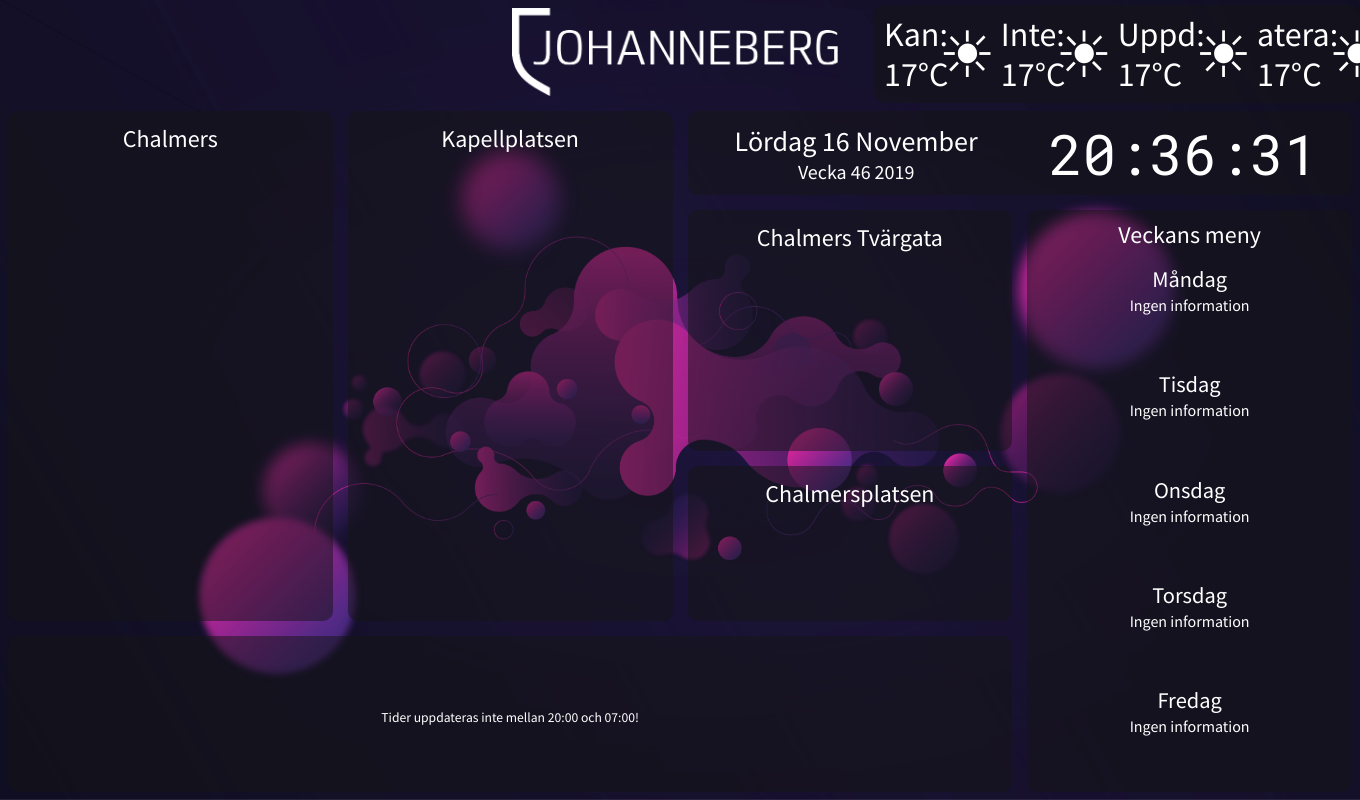
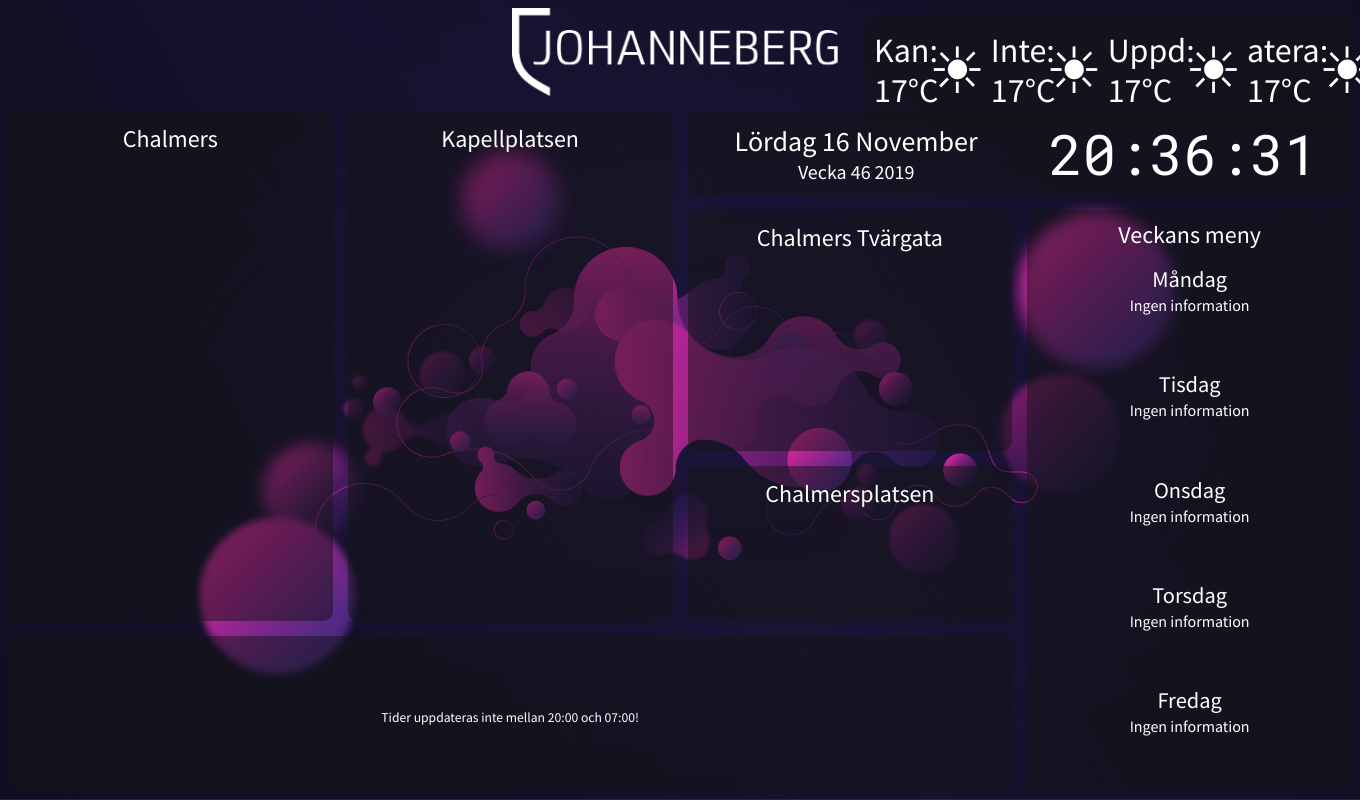
Before and after one commit to edvinalestig/nti-entrance-screen, a Flask app: page / in a window 1360 px wide; the page is wider, and only the part inside the window is pictured. Run offline with Flask 2, Linux system fonts and the light colour scheme; parts of the project's set-up code (start-up, migrations or seed data) failed here and were passed over.

Commit message:
Positioned the weather more correct

```diff
--- a/static/norefresh.css
+++ b/static/norefresh.css
@@ -10,6 +10,8 @@ body {
     background-repeat: no-repeat;
     background-attachment: fixed;
     font-family: 'Source Sans Pro', sans-serif;
+    margin: 0;
+    padding: 8px;
 }
 
 header {
@@ -79,15 +81,14 @@ img {
     position: absolute;
     top: 0;
     right: 0;
-    /* height: 100px; */
-    height: 11vh;
+    height: 100px;
     width: 35%;
     display: flex;
     flex-direction: row;
     font-size: 34px;
     justify-content: space-between;
     line-height: 40px;
-    margin-top: 5px;
+    margin: 15px 10px 0 0;
 }
 
 div {
@@ -98,7 +99,7 @@ div {
 }
 
 #temperature div {
-    background-color: rgba(0, 0, 0, 0);
+    background-color: #00000000;
     display: flex;
     justify-content: center;
     align-items: center;
```
